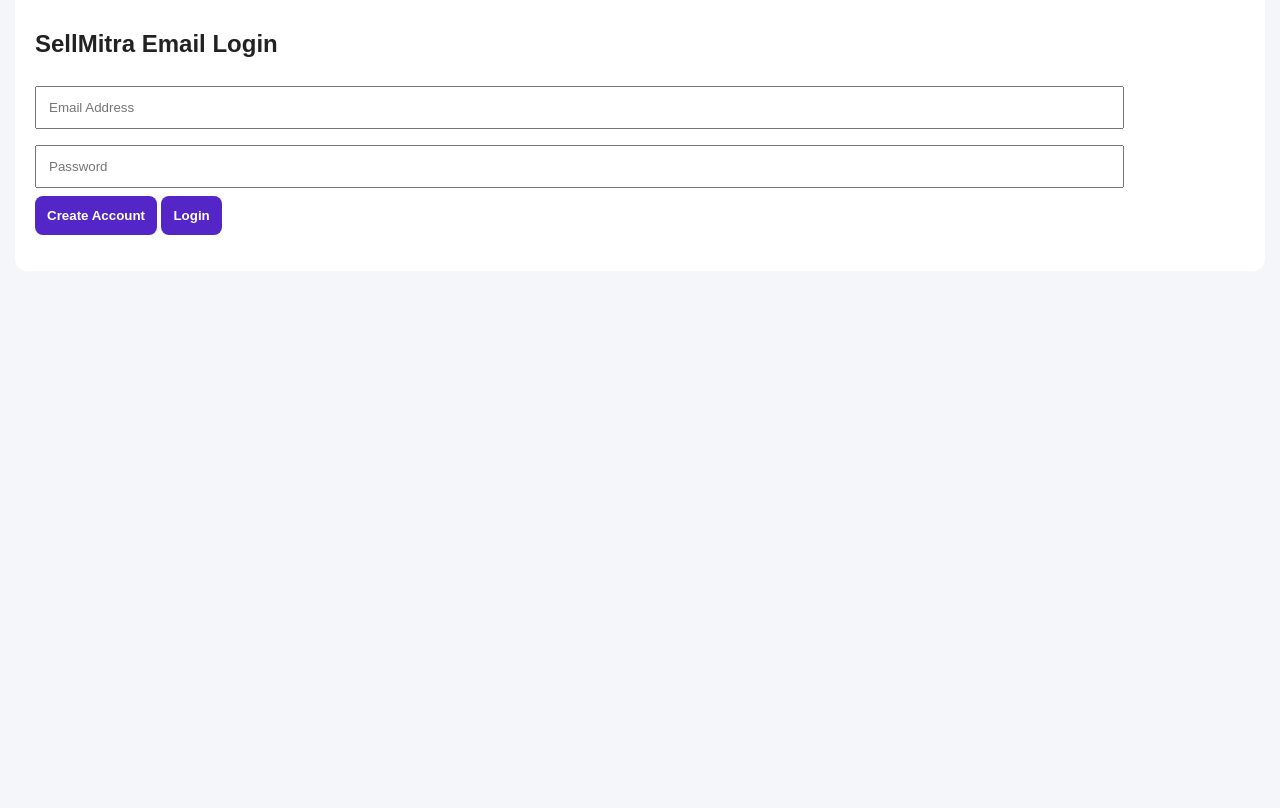
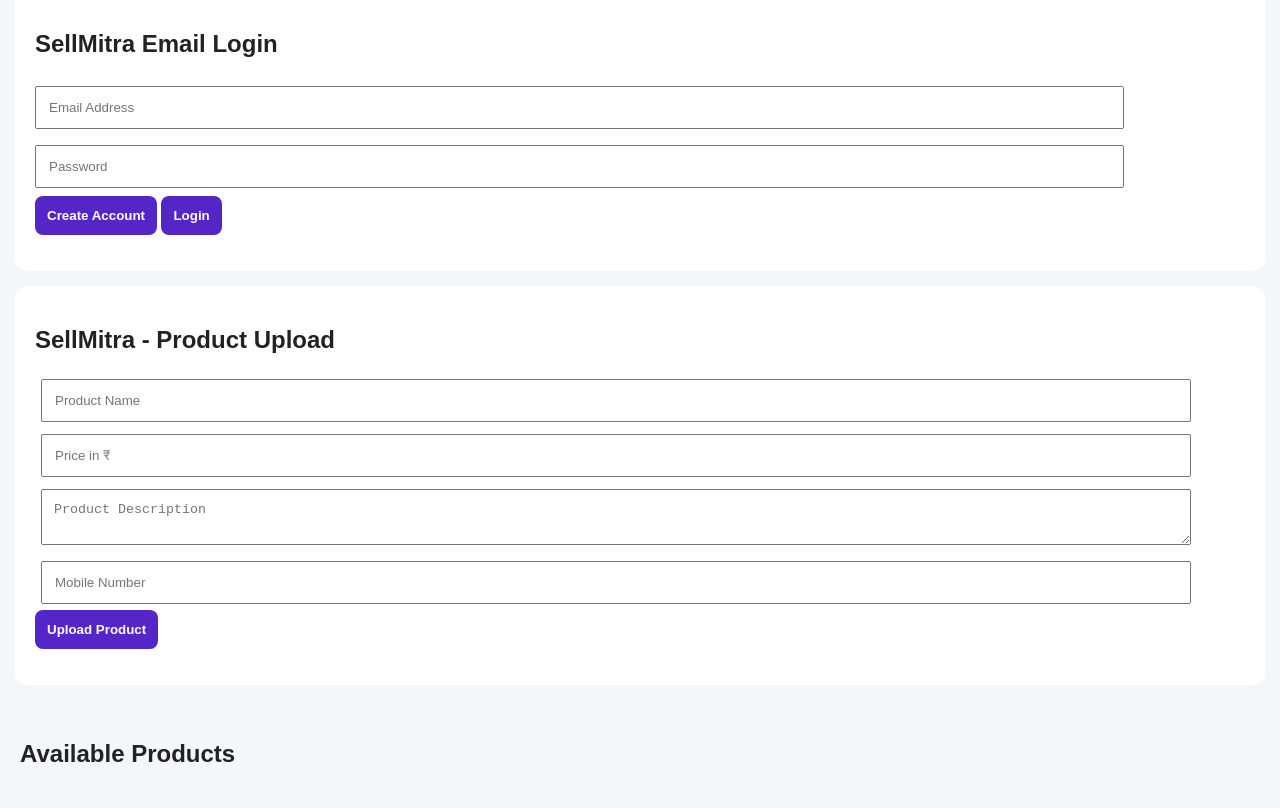
Before and after one commit to shahilsiddiqui620-cmd/SellMitra, a plain HTML site: page index.html in a window 1280 px wide. Shown: the part 1434-2242 px from the top of the page. Before the commit the page ends 1720 px from the top, so only its background shows below. Drawn offline with Linux system fonts and the light colour scheme.

Commit message:
Update index.html

```diff
--- a/index.html
+++ b/index.html
@@ -181,5 +181,25 @@ window.emailLogin = async function() {
 };
 </script>
 
+<section style="background:white;padding:20px;margin:15px;border-radius:12px">
+  <h2>SellMitra - Product Upload</h2>
+
+  <input id="productName" placeholder="Product Name" style="width:95%;padding:12px;margin:6px">
+
+  <input id="productPrice" type="number" placeholder="Price in ₹" style="width:95%;padding:12px;margin:6px">
+
+  <textarea id="productDescription" placeholder="Product Description" style="width:95%;padding:12px;margin:6px"></textarea>
+
+  <input id="sellerMobile" type="tel" placeholder="Mobile Number" style="width:95%;padding:12px;margin:6px">
+
+  <button onclick="uploadProduct()">Upload Product</button>
+  <p id="uploadMessage"></p>
+</section>
+
+<section style="padding:20px">
+  <h2>Available Products</h2>
+  <div id="productList"></div>
+</section>
+
 </body>
 </html>
```
